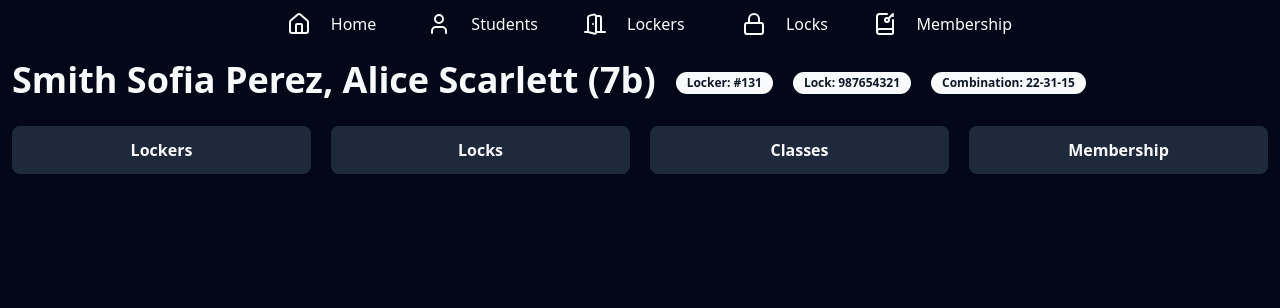
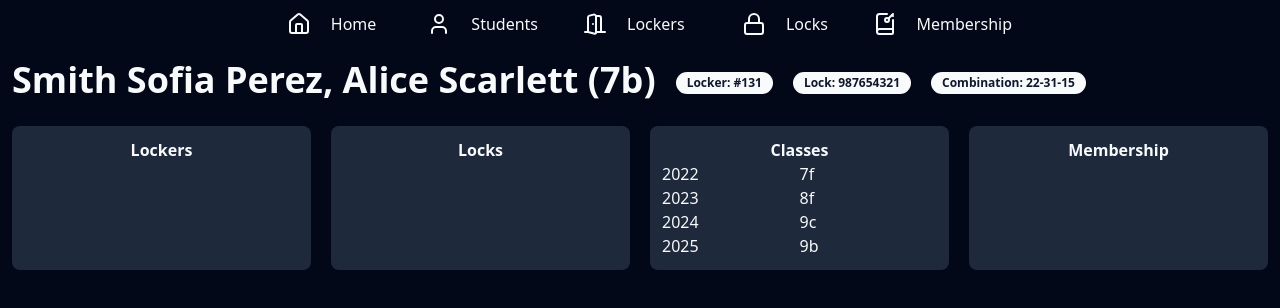
Before and after one commit to b-at-neu/pulse, a Next.js app: page /students/1 in a window 1280 px wide. Shown: the top 308 px of the page. Built offline with nearby package versions, Linux system fonts and the light colour scheme.

Commit message:
#13 add classes card

```diff
--- a/app/students/[id]/page.tsx
+++ b/app/students/[id]/page.tsx
@@ -57,7 +57,14 @@ export default function Page() {
 
         <Card title={'Locks'}></Card>
 
-        <Card title={'Classes'}></Card>
+        <Card title={'Classes'}>
+          {data.classes.map((v, i) => (
+            <div key={i} className='flex'>
+              <p className='w-1/2'>{v.year}</p>
+              <p className='w-1/2'>{v.grade}{v.letter}</p>
+            </div>
+          ))}
+        </Card>
 
         <Card title={'Membership'}></Card>
       </div>
```
